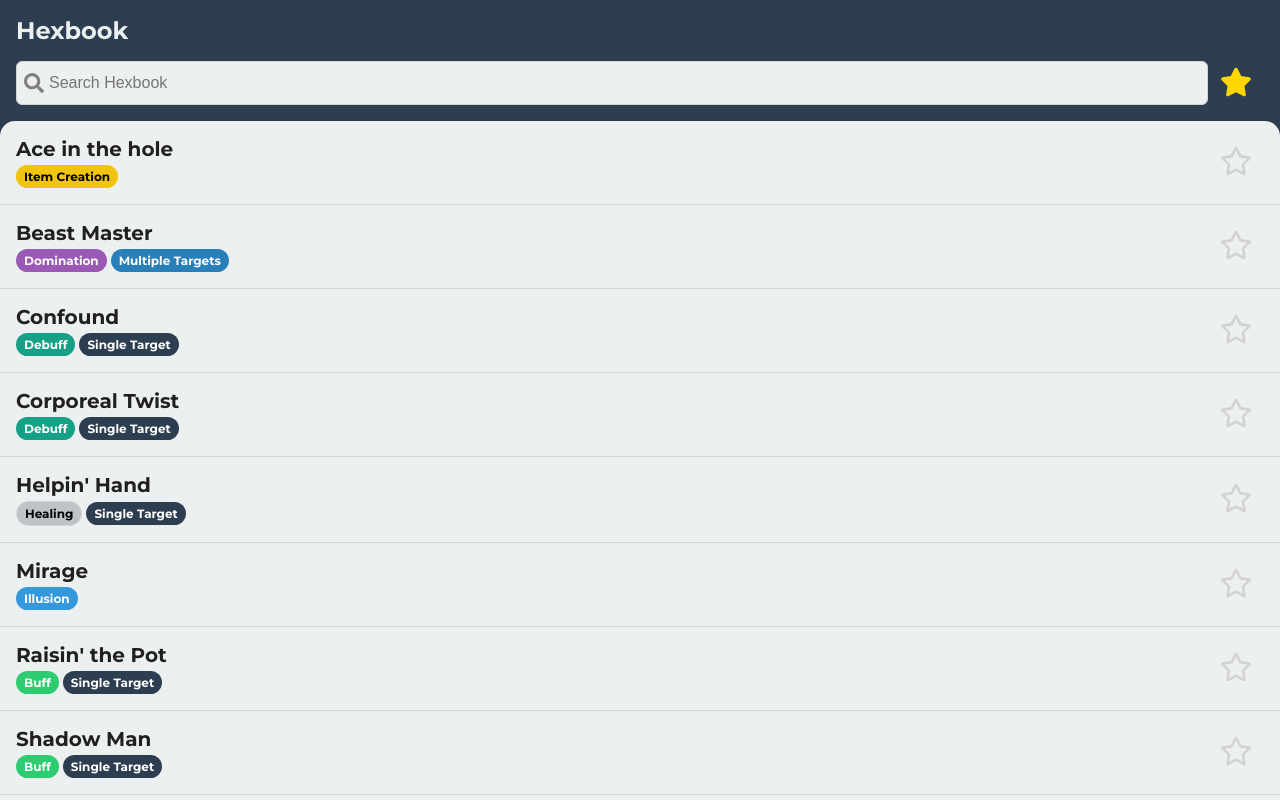
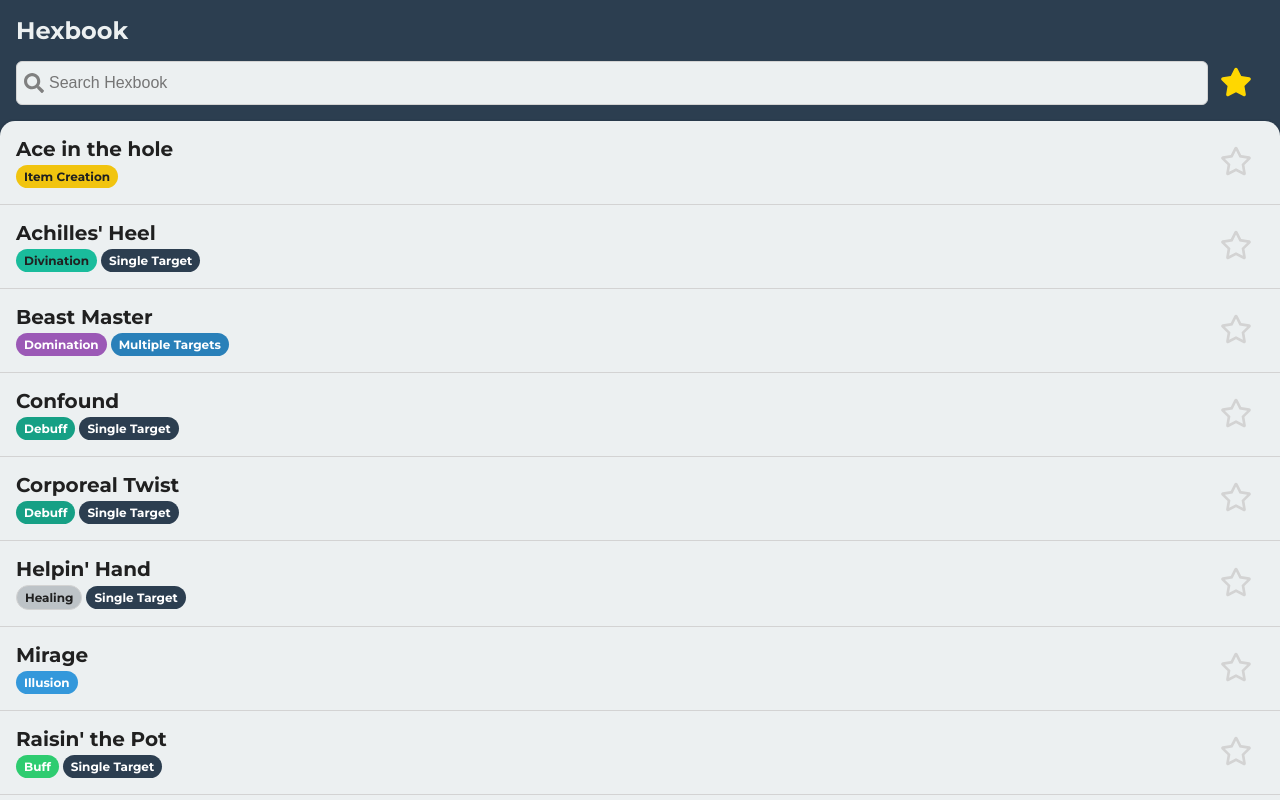
Before and after one commit to oarodrig/hexbook, a React (Create React App) app: page / in a window 1280 px wide. Shown: the top 800 px of the page. Built offline with nearby package versions, Linux system fonts and the light colour scheme.

Commit message:
Add a hex to hexes

```diff
--- a/src/common/hexes.js
+++ b/src/common/hexes.js
@@ -1,5 +1,6 @@
 export const hexType = {
   domination: "Domination",
+  divination: "Divination",
   itemCreation: "Item Creation",
   debuff: "Debuff",
   singleTarget: "Single Target",
@@ -28,6 +29,20 @@ There are a few limitations on Ace in the hole. First, the link only lasts 1 day
   },
   {
     id: 2,
+    name: "Achilles' Heel",
+    trait: "Cognition",
+    hand: "Two Pairs",
+    speed: "1",
+    duration: "Instant",
+    range: "1 yard/hex level",
+    description: `Often is the time when a posse finds itself confronted with an abomination they’re just not quite sure how to defeat. Not surprisingly, quite a few of these posses get eaten by that same monster. A huckster with the hex Achilles’ heelcan sometimes gain a supernatural glimpse into the weak spot of a seemingly invincible foe.\n
+    For this hex to be effective, the huckster must be within range of the target at the time he casts it - not always a good place to be. If the hex is successful, the hexslinger has a short vision or feeling which reveals something about the target’s weakness - if it has one! The better the huckster’s hand, the better the information she gets about the target’s vulnerability.\n
+    Achilles’ heel is only effective against animate targets and is normally only useful against supernatural beings, since regular folks usually have only minor weaknesses in comparison. However, if cast on a normal person, this hex reveals any Hindrances worth 4 or more points that the target may have.
+`,
+    types: [hexType.divination, hexType.singleTarget],
+  },
+  {
+    id: 3,
     name: "Beast Master",
     trait: "Smarts",
     hand: "Pair",
@@ -58,7 +73,7 @@ The number of animals the huckster can control is based on the hand he draws.
     },
   },
   {
-    id: 3,
+    id: 4,
     name: "Confound",
     trait: "Smarts",
     hand: "Ace",
@@ -73,7 +88,7 @@ The increase of the Target Number is based on the hand drawn by the huckster. Th
     types: [hexType.debuff, hexType.singleTarget],
   },
   {
-    id: 4,
+    id: 5,
     name: "Corporeal Twist",
     trait: "Smarts",
     hand: "Pair",
@@ -84,7 +99,7 @@ The increase of the Target Number is based on the hand drawn by the huckster. Th
     types: [hexType.debuff, hexType.singleTarget],
   },
   {
-    id: 5,
+    id: 6,
     name: "Helpin' Hand",
     trait: "Smarts",
     hand: "Ace",
@@ -113,7 +128,7 @@ Undead, like the Harrowed, cannot be affected by this hex. To fix their wounds,
     },
   },
   {
-    id: 6,
+    id: 7,
     name: "Mirage",
     trait: "Smarts",
     hand: "Pair",
@@ -144,7 +159,7 @@ The precision of the hex is limited by the hand the huckster draws. Initially, o
     },
   },
   {
-    id: 7,
+    id: 8,
     name: "Raisin' the Pot",
     trait: "Smarts",
     hand: "Pair",
@@ -169,7 +184,7 @@ If the huckster goes bust on his roll or draws a black Joker, not only does he s
     },
   },
   {
-    id: 8,
+    id: 9,
     name: "Shadow Man",
     trait: "Smarts",
     hand: "Pair",
@@ -183,7 +198,7 @@ The huckster must still attempt to move stealthily. Nothing stands out quite lik
     types: [hexType.buff, hexType.singleTarget],
   },
   {
-    id: 9,
+    id: 10,
     name: "Soul Blast",
     trait: "Spirit",
     hand: "Ace",
--- a/src/common/typeBadgeFactory.js
+++ b/src/common/typeBadgeFactory.js
@@ -31,6 +31,9 @@ const getBadgeClass = (type) => {
     case hexType.singleTarget: {
       return "single-target-badge";
     }
+    case hexType.divination: {
+      return "divination-badge";
+    }
     default: {
       return "";
     }
--- a/src/index.css
+++ b/src/index.css
@@ -83,7 +83,7 @@ h6 {
 .App .healing-badge {
   border: 1px solid lightgray;
   background-color: #bdc3c7;
-  color: black;
+  color: #202020;
 }
 
 .App .illusion-badge {
@@ -93,7 +93,7 @@ h6 {
 
 .App .item-creation-badge {
   background-color: #f1c40f;
-  color: black;
+  color: #202020;
 }
 
 .App .multiple-targets-badge {
@@ -106,6 +106,11 @@ h6 {
   color: white;
 }
 
+.App .divination-badge {
+  background-color: #1abc9c;
+  color: #202020;
+}
+
 .icon-button {
   background: none;
   border: none;
```
